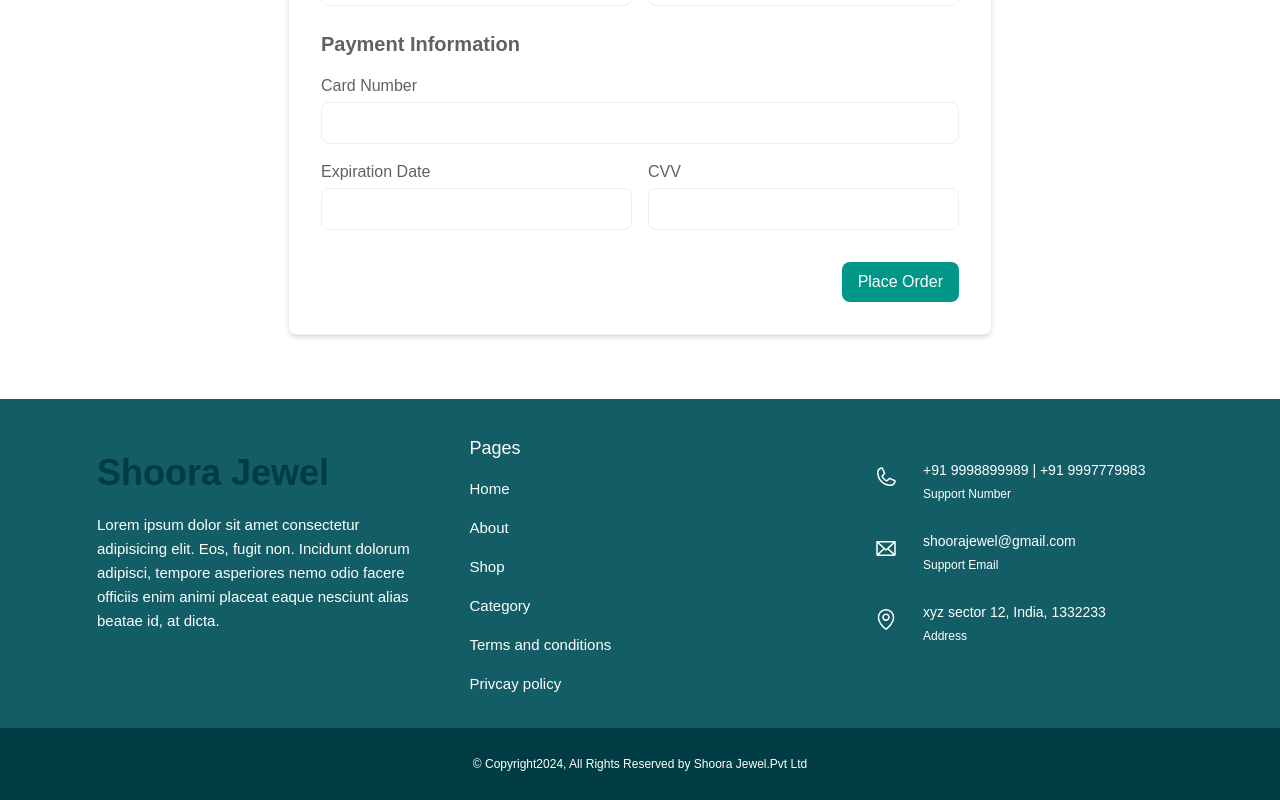
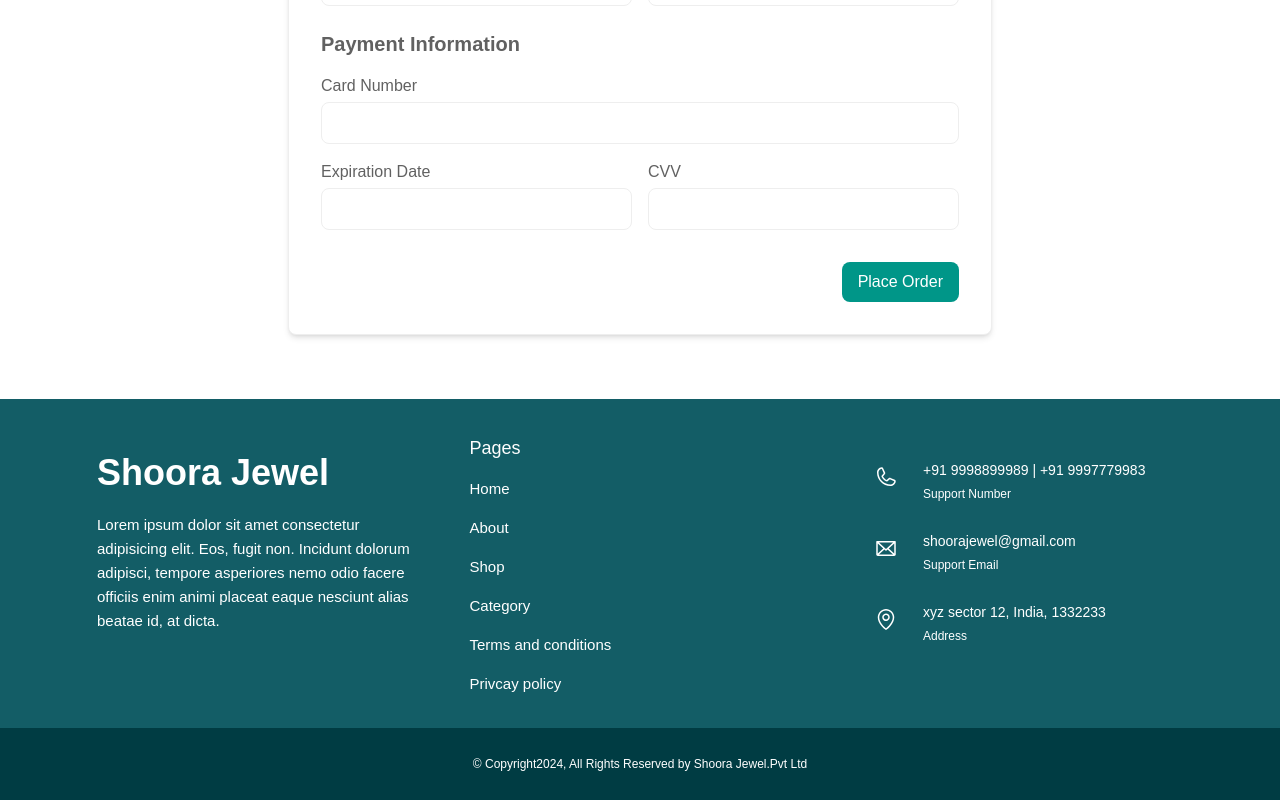
Before and after one commit to sheshbahaduryadav/shoorajewel-other, a React (Vite) app in the folder clients/: page /checkOut in a window 1280 px wide. Shown: the part 1142-1942 px from the top of the page. Built offline with nearby package versions, Linux system fonts and the light colour scheme; a web font is replaced by a local one.

Commit message:
footer update

```diff
--- a/clients/src/components/Footer/Footer.jsx
+++ b/clients/src/components/Footer/Footer.jsx
@@ -65,7 +65,7 @@ const Footer = () => {
               <p className="text-[18px] font-medium ">
                 <h1 className=" font-extrabold">
                   {/* <img src={footerLogo} alt="" /> */}
-                  <span className="text-color text-4xl logo">Shoora Jewel</span>
+                  <span className="text-white text-4xl logo">Shoora Jewel</span>
                 </h1>
               </p>
               <p className="mt-[18px] text-[15px] font-normal /[80%]">Lorem ipsum dolor sit amet consectetur adipisicing
```
